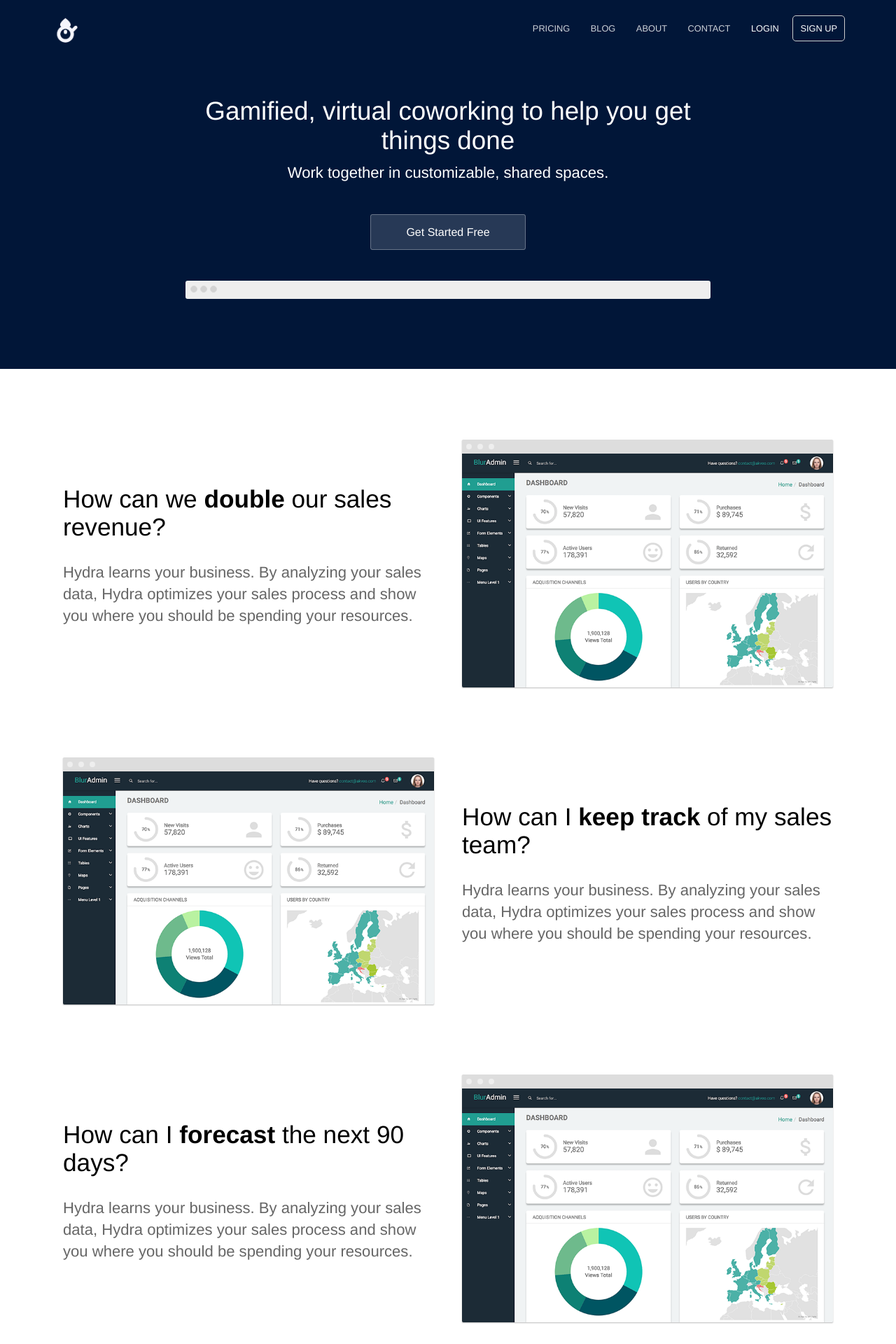
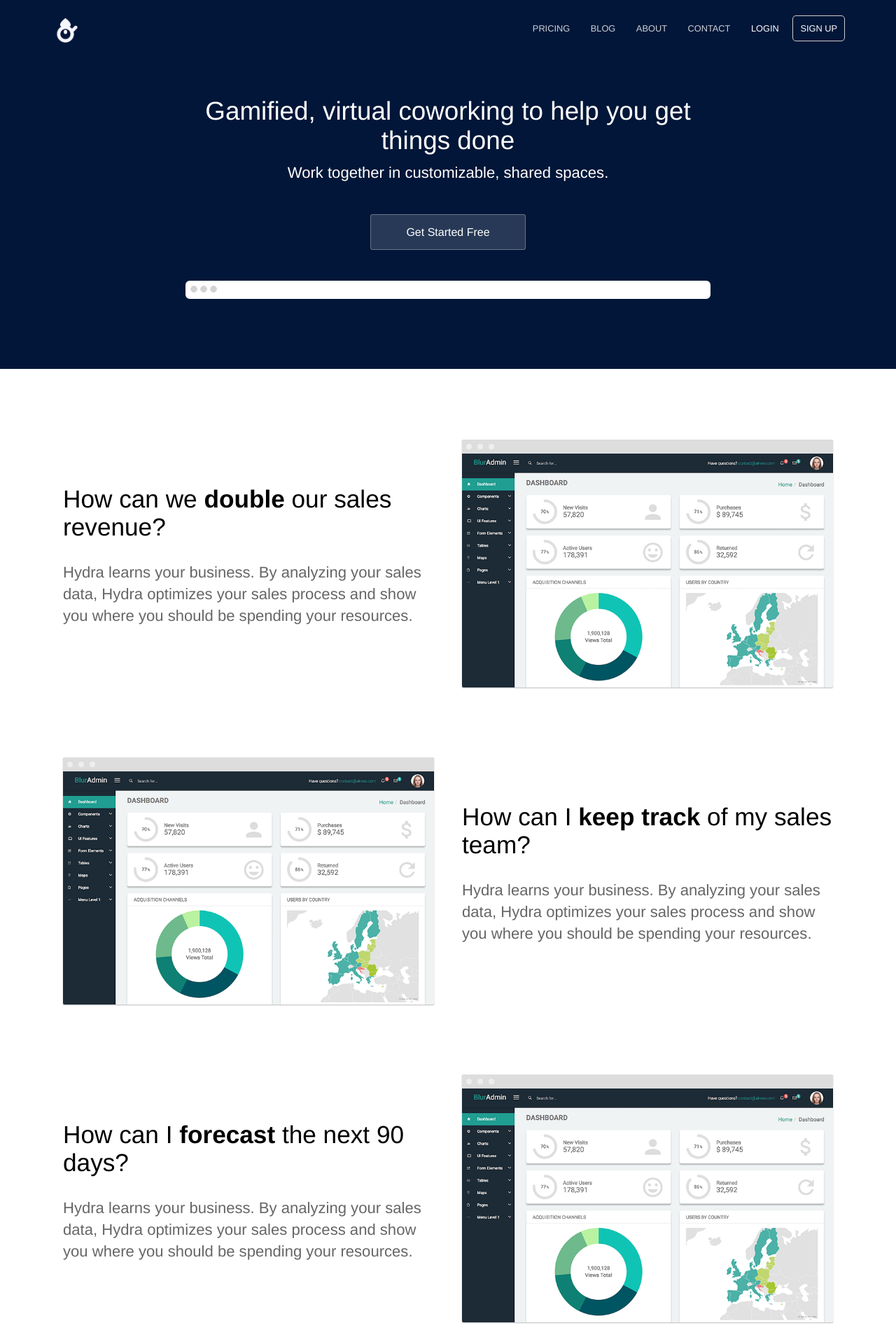
Before and after one commit to innkeeper-games/cowork-site, a Jekyll site: the page built from index.html, in a window 1280 px wide. Shown: the top 1920 px of the page at 70% size. Built offline with Jekyll 4.4.1, drawn with Linux system fonts in a browser that asks for light colours; a script that is not in the unit is left out.

Commit message:
Change fake window UI colors

```diff
--- a/_sass/landing-page.scss
+++ b/_sass/landing-page.scss
@@ -22,10 +22,10 @@
 
 .fake-browser-ui {
 	padding: 20px 0 0;
-	border-radius: 3px;
-	border: 2px solid #eee;
-	border-bottom: 4px solid #eee;
-	background-color: #eee;
+	border-radius: 6px;
+	border: 2px solid white;
+	border-bottom: 4px solid white;
+	background-color: white;
 	position: relative;
 	line-height: 0;
 	display: flex;
```
